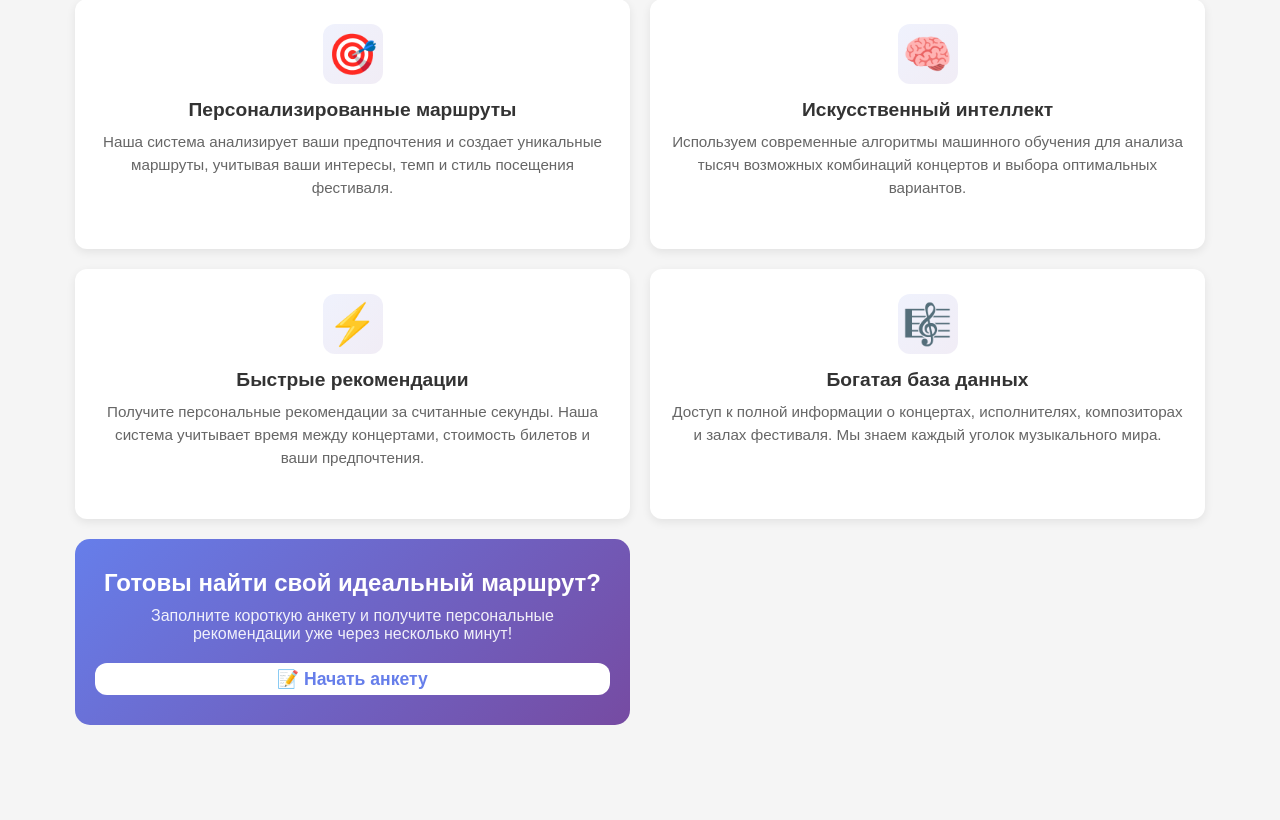
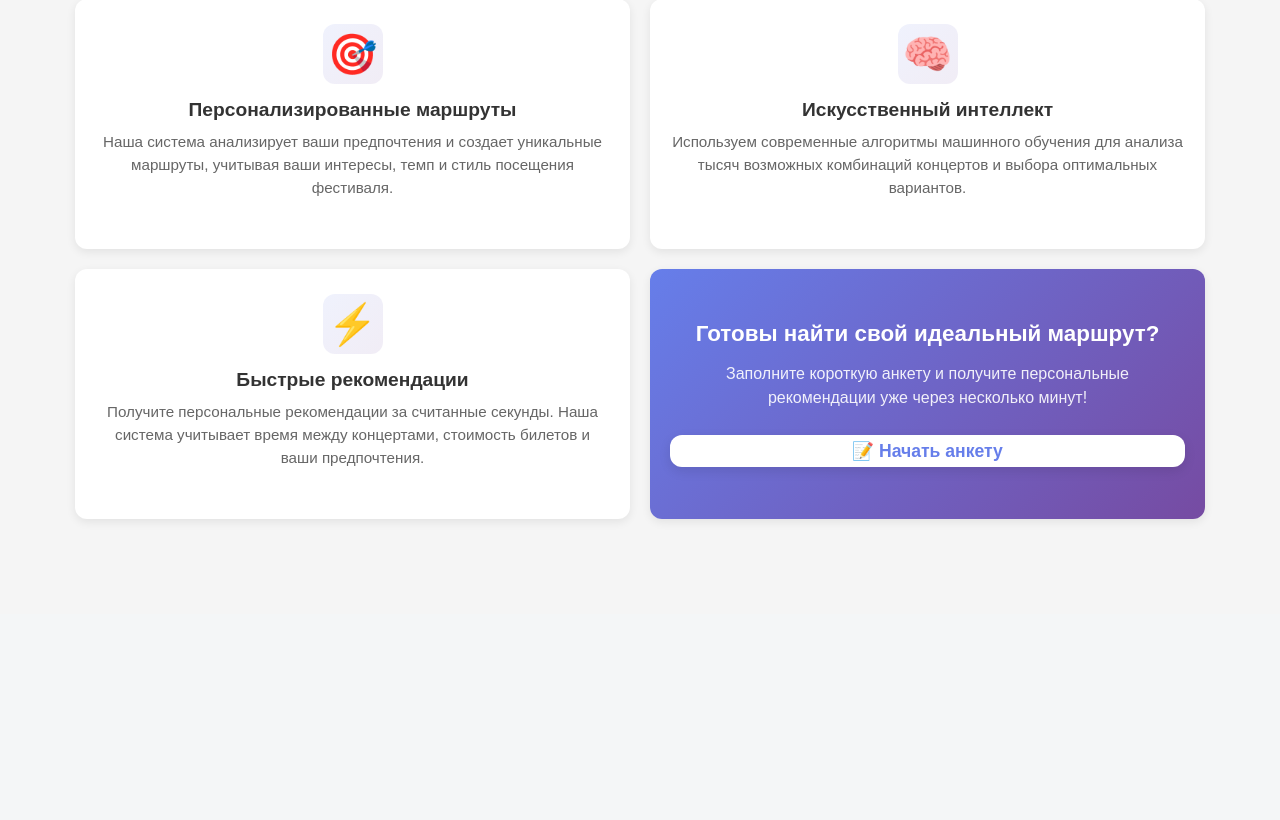
Before and after one commit to dmagog/Figaro, a Python web app: template app/templates/index.html in a window 1280 px wide. Shown: the part 363-1183 px from the top of the page. After the commit the page ends 884 px from the top, so only its background shows below. Run offline with Jinja, Linux system fonts and the light colour scheme; the template is opened without the code that fills it, so the values that code supplies are empty.

Commit message:
re-compare bloak at index page

```diff
--- a/app/static/css/index.css
+++ b/app/static/css/index.css
@@ -1343,6 +1343,48 @@
     box-shadow: 0 8px 25px rgba(0,0,0,0.12);
 }
 
+/* Стили для CTA блока в сетке */
+.about-cta-feature {
+    background: linear-gradient(135deg, #667eea 0%, #764ba2 100%);
+    color: white;
+    border: none;
+    text-align: center;
+    justify-content: center;
+}
+
+.about-cta-feature .feature-text h3 {
+    color: white;
+    font-size: 1.4em;
+    margin-bottom: 15px;
+    font-weight: 700;
+}
+
+.about-cta-feature .feature-text p {
+    color: rgba(255, 255, 255, 0.9);
+    font-size: 1em;
+    margin-bottom: 25px;
+    line-height: 1.5;
+}
+
+.about-cta-feature .btn {
+    background: white;
+    color: #667eea;
+    font-size: 1.1em;
+    padding: 16px 32px;
+    border-radius: 12px;
+    font-weight: 700;
+    transition: all 0.3s ease;
+    border: none;
+    cursor: pointer;
+    box-shadow: 0 4px 12px rgba(0,0,0,0.1);
+}
+
+.about-cta-feature .btn:hover {
+    background: #f8f9fa;
+    transform: translateY(-3px);
+    box-shadow: 0 6px 20px rgba(0,0,0,0.2);
+}
+
 .feature-icon {
     font-size: 2.5em;
     flex-shrink: 0;
@@ -1369,41 +1411,7 @@
     margin: 0;
 }
 
-.about-cta {
-    text-align: center;
-    padding: 30px 20px;
-    background: linear-gradient(135deg, #667eea 0%, #764ba2 100%);
-    border-radius: 15px;
-    color: white;
-    margin-top: 0;
-}
-
-.about-cta h3 {
-    font-size: 1.5em;
-    margin: 0 0 10px 0;
-}
-
-.about-cta p {
-    font-size: 1em;
-    margin: 0 0 20px 0;
-    opacity: 0.9;
-}
-
-.about-cta .btn {
-    background: white;
-    color: #667eea;
-    font-size: 1.1em;
-    padding: 15px 30px;
-    border-radius: 12px;
-    font-weight: 600;
-    transition: all 0.3s ease;
-}
-
-.about-cta .btn:hover {
-    background: #f8f9fa;
-    transform: translateY(-2px);
-    box-shadow: 0 6px 20px rgba(0,0,0,0.15);
-}
+
 
 /* Адаптивность для мобильных устройств */
 @media (max-width: 768px) {
@@ -1448,17 +1456,21 @@
         font-size: 0.9em;
     }
 
-    .about-cta {
-        padding: 25px 15px;
-    }
-
-    .about-cta h3 {
+    .about-cta-feature .feature-text h3 {
         font-size: 1.3em;
     }
 
-    .about-cta p {
+    .about-cta-feature .feature-text p {
         font-size: 0.95em;
-    }
+        margin-bottom: 20px;
+    }
+
+    .about-cta-feature .btn {
+        font-size: 1em;
+        padding: 14px 28px;
+    }
+
+
 }
 
 /* Призыв к действию на вкладке рекомендаций */
--- a/app/templates/index.html
+++ b/app/templates/index.html
@@ -80,18 +80,12 @@
                             </div>
                         </div>
 
-                        <div class="about-feature">
-                            <div class="feature-icon">🎼</div>
+                        <div class="about-feature about-cta-feature">
                             <div class="feature-text">
-                                <h3>Богатая база данных</h3>
-                                <p>Доступ к полной информации о концертах, исполнителях, композиторах и залах фестиваля. Мы знаем каждый уголок музыкального мира.</p>
+                                <h3>Готовы найти свой идеальный маршрут?</h3>
+                                <p>Заполните короткую анкету и получите персональные рекомендации уже через несколько минут!</p>
+                                <button class="btn btn-next" onclick="showTab('form')">📝 Начать анкету</button>
                             </div>
-                        </div>
-
-                        <div class="about-cta">
-                            <h3>Готовы найти свой идеальный маршрут?</h3>
-                            <p>Заполните короткую анкету и получите персональные рекомендации уже через несколько минут!</p>
-                            <button class="btn btn-next" onclick="showTab('form')">📝 Начать анкету</button>
                         </div>
                     </div>
                 </div>
```
